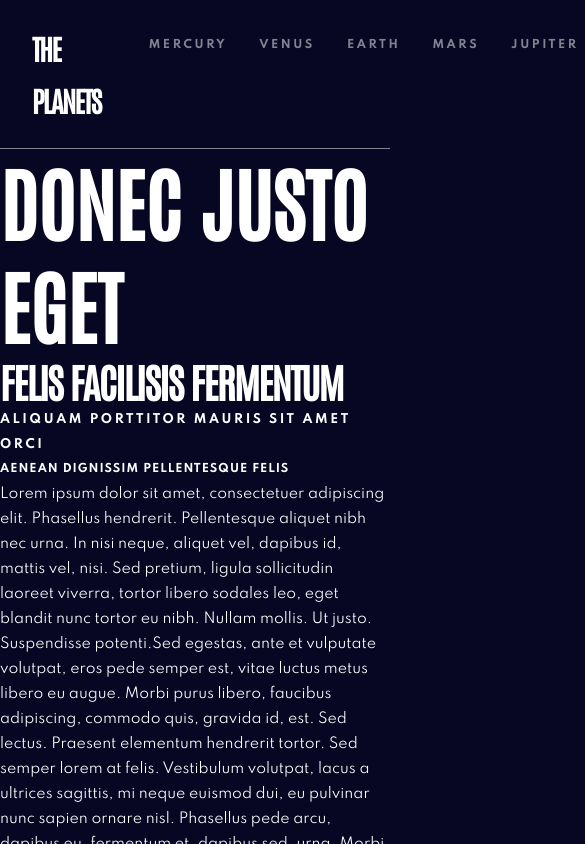
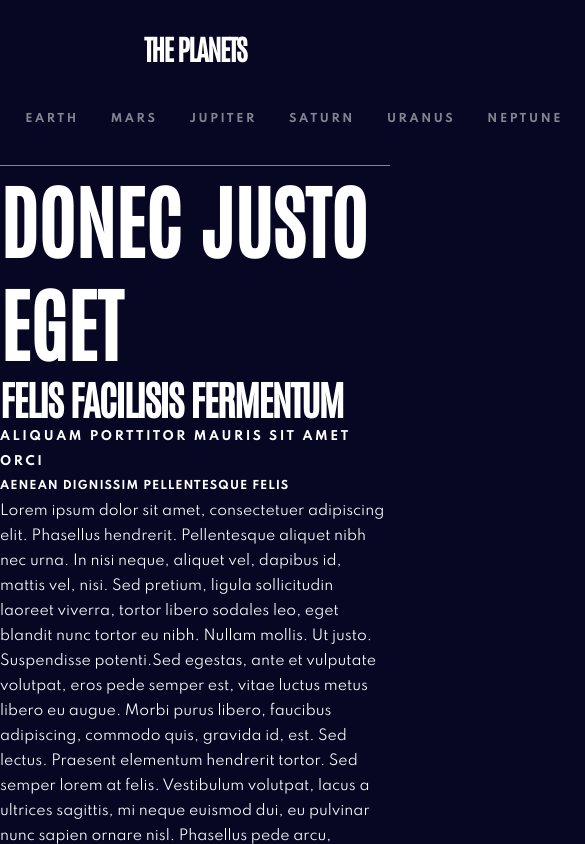
Before and after one commit to rparias/planets-fact-site, a React (Create React App) app: page / in a window 390 px wide. Shown: the top 844 px of the page, 585 px wide, since content can reach past the window. Built offline with nearby package versions, Linux system fonts and the light colour scheme.

Commit message:
Menu bar for tablets

```diff
--- a/src/components/shared/Menubar/_styles.js
+++ b/src/components/shared/Menubar/_styles.js
@@ -16,6 +16,20 @@
     list-style: none;
     margin-right: 24px;
   }
+
+  @media only screen and (max-width: 1024px) {
+    flex-direction: column;
+    align-items: center;
+    padding: 0 52px;
+
+    h2 {
+      margin-bottom: 0;
+    }
+
+    ul {
+      margin-right: 0;
+    }
+  }
 `
 
 export default Navbar
```
